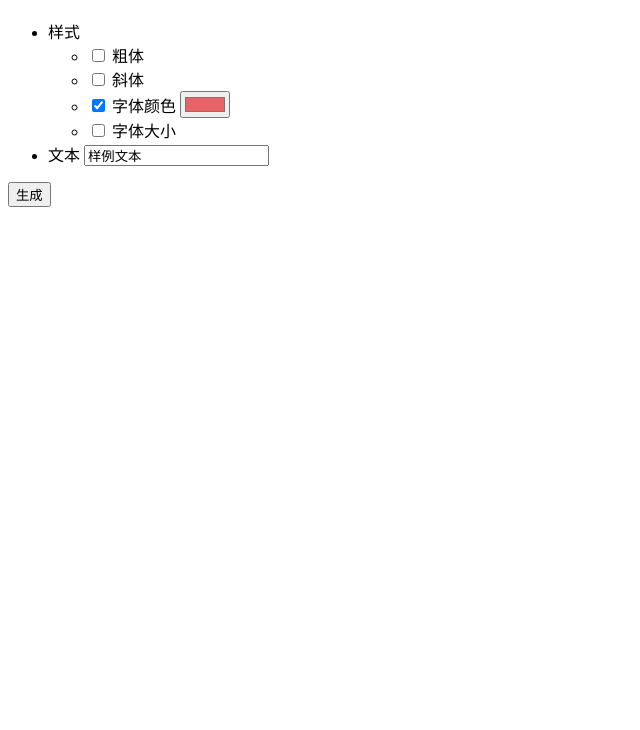
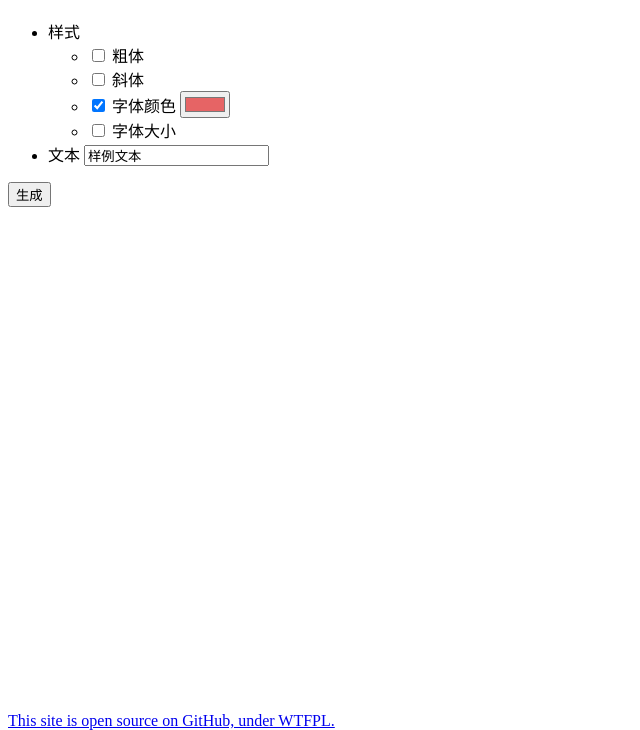
Before and after one commit to guyutongxue/hoyo-rich-text-generator, a plain HTML site: page index.html in a window 1280 px wide. Shown: the part 70-800 px from the top of the page, without its empty margins (0-640 px from the left). Drawn offline with Linux system fonts and the light colour scheme.

Commit message:
update oss link

```diff
--- a/index.css
+++ b/index.css
@@ -4,3 +4,8 @@ input[value=color]:not(:checked) ~ input[name=colorValue] {
 input[value=size]:not(:checked) ~ input[name=sizeValue] {
   display: none;
 }
+
+.github {
+  position: fixed;
+  bottom: 0;
+}
--- a/index.html
+++ b/index.html
@@ -43,3 +43,5 @@
   <output id="output"></output>
 </div>
 <script src="index.js" type="module"></script>
+
+<a class="github" href="https://github.com/Guyutongxue/hoyo-rich-text-generator" target="_blank">This site is open source on GitHub, under WTFPL.</a>
```
Also changed, not shown: 1 other file.
